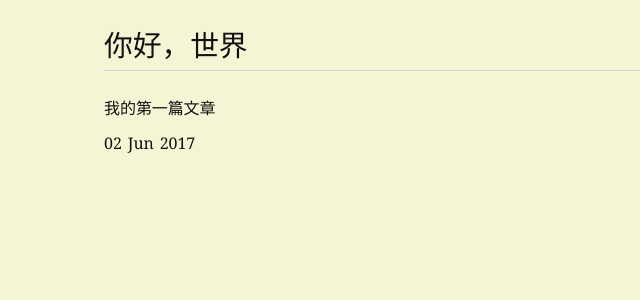
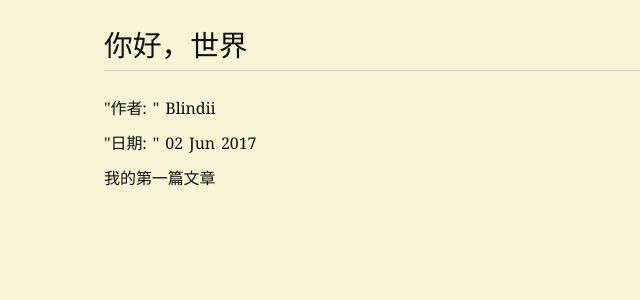
Before and after one commit to XiaoLLei/blog, a Jekyll site: the page built from _posts/2017-06-02-hello-world.html, in a window 1280 px wide. Shown: the top 300 px of the page, without its empty margins (0-640 px from the left). Built offline with Jekyll 4.4.1, drawn with Linux system fonts in a browser that asks for light colours.

Commit message:
jekyll test 13

```diff
--- a/_posts/2017-06-02-hello-world.html
+++ b/_posts/2017-06-02-hello-world.html
@@ -7,6 +7,15 @@ title: 你好，世界
 </div>
 
 <div id="content">
+    <div class="asset-meta">
+        <p class="author">
+            "作者: "
+            <a href="{{ site.baseurl }}">Blindii</a>
+        </p>
+        <p>
+            "日期: "
+            {{ page.date | date_to_string }}
+        </p>
+    </div>
     <p>我的第一篇文章</p>
-    <p>{{ page.date | date_to_string }}</p>
 </div>
```
